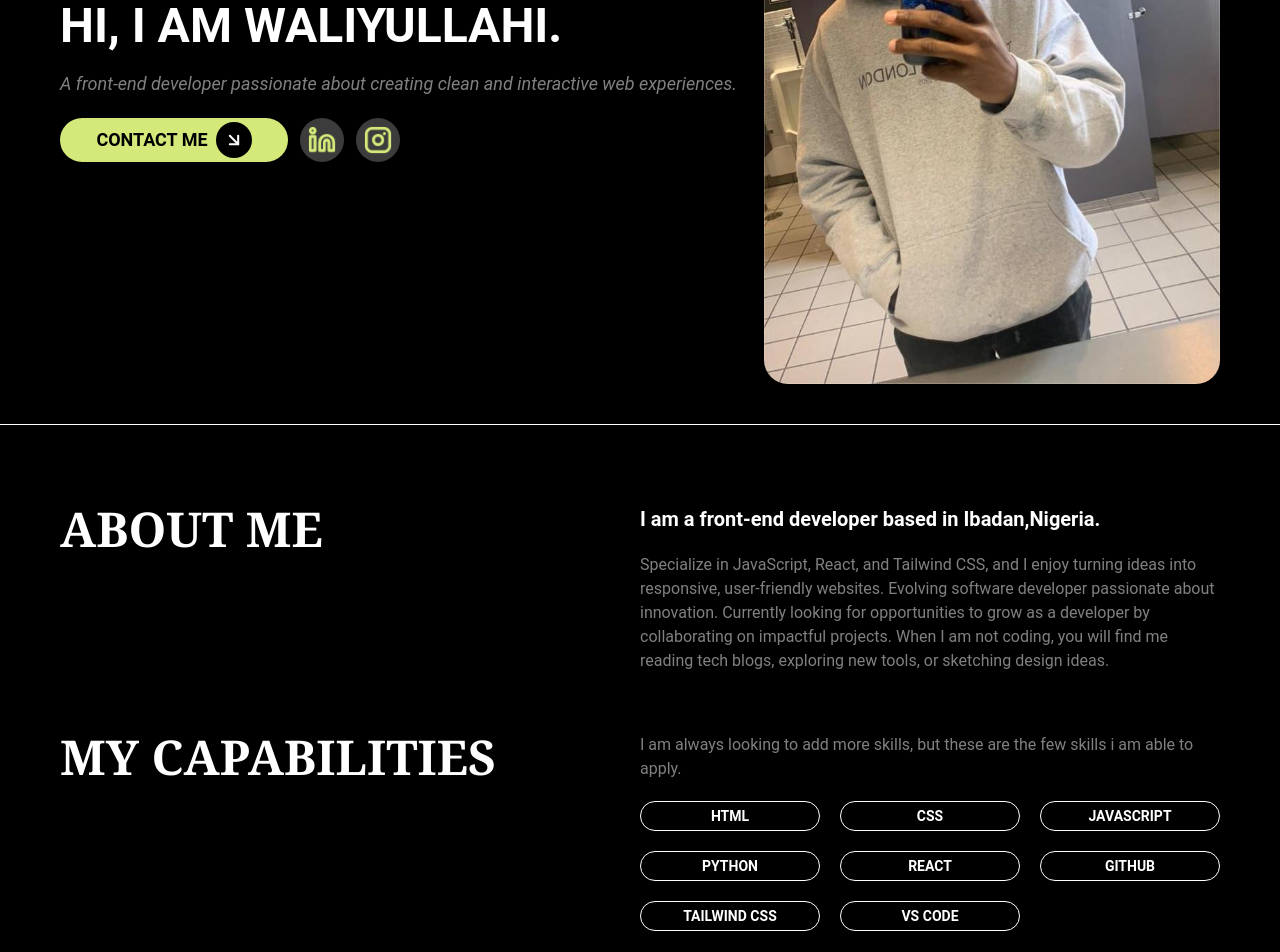
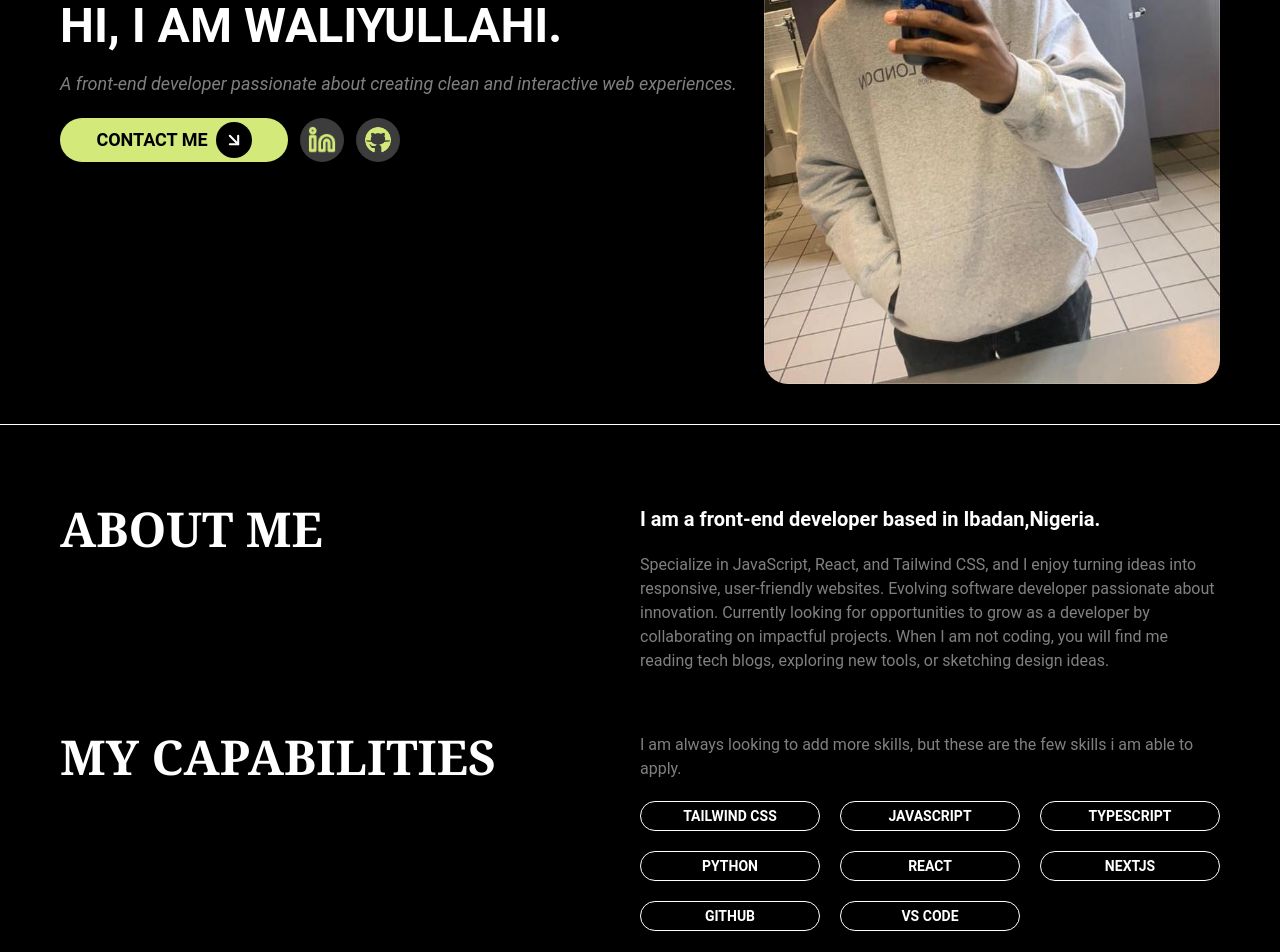
Before and after one commit to Wallychi/Porfolio-Website, a React (Vite) app: page / in a window 1280 px wide. Shown: the part 320-1272 px from the top of the page. Built offline with nearby package versions, Linux system fonts and the light colour scheme.

Commit message:
Add Github Link to Homepage,ContactPage

```diff
--- a/src/components/About.jsx
+++ b/src/components/About.jsx
@@ -28,13 +28,13 @@ const About = () => {
                 <div className='flex flex-col gap-3 lg:gap-5 lg:basis-1/2'>
                     <p className='text-[var(--color-tertiary)]'>I am always looking to add more skills, but these are the few skills i am able to apply.</p>
                     <div className='grid grid-cols-3 gap-4 lg:gap-5'>
-                        <div className='text-center border-1 border-[var(--color-secondary)] p-1 rounded-full text-sm font-semibold'>HTML</div>
-                        <div className='text-center border-1 border-[var(--color-secondary)] p-1 rounded-full text-sm font-semibold'>CSS</div>
+                        <div className='text-center border-1 border-[var(--color-secondary)] p-1 rounded-full text-sm font-semibold'>TAILWIND CSS</div>
                         <div className='text-center border-1 border-[var(--color-secondary)] p-1 rounded-full text-sm font-semibold'>JAVASCRIPT</div>
+                        <div className='text-center border-1 border-[var(--color-secondary)] p-1 rounded-full text-sm font-semibold'>TYPESCRIPT</div>
                         <div className='text-center border-1 border-[var(--color-secondary)] p-1 rounded-full text-sm font-semibold'>PYTHON</div>
                         <div className='text-center border-1 border-[var(--color-secondary)] p-1 rounded-full text-sm font-semibold'>REACT</div>
+                        <div className='text-center border-1 border-[var(--color-secondary)] p-1 rounded-full text-sm font-semibold'>NEXTJS</div>
                         <div className='text-center border-1 border-[var(--color-secondary)] p-1 rounded-full text-sm font-semibold'>GITHUB</div>
-                        <div className='text-center border-1 border-[var(--color-secondary)] p-1 rounded-full text-sm font-semibold'>TAILWIND CSS</div>
                         <div className='text-center border-1 border-[var(--color-secondary)] p-1 rounded-full text-sm font-semibold'>VS CODE</div>
                     </div>
                 </div>
--- a/src/components/Contact.jsx
+++ b/src/components/Contact.jsx
@@ -24,11 +24,13 @@ const Contact = () => {
                     </div>
 
                     <div className="bg-[var(--color-buttonbg)] p-2 rounded-full">
-                        <img
-                            className="w-7 "
-                            src="/Icons/instagram.png"
-                            alt="Instagram-icon"
-                        />
+                        <a href="https://github.com/Wallychi" target="_blank">
+                            <img
+                                className="w-7 "
+                                src="/Icons/github.png"
+                                alt="Github-icon"
+                            />
+                        </a>
                     </div>
 
                     <div className="bg-[var(--color-buttonbg)] p-2 rounded-full">
--- a/src/components/Home.jsx
+++ b/src/components/Home.jsx
@@ -66,11 +66,13 @@ const Home = () => {
           </div>
 
           <div className="bg-[var(--color-buttonbg)] p-2 rounded-full">
-            <img
+            <a href="https://github.com/Wallychi" target="_blank">
+              <img
               className="w-7 "
-              src="/Icons/instagram.png"
-              alt="Instagram-icon"
+              src="/Icons/github.png"
+              alt="Github-icon"
             />
+            </a>
           </div>
 
           <div className="bg-[var(--color-buttonbg)] p-2 rounded-full lg:hidden">
```
Also changed, not shown: public/Icons/github.png (added).
